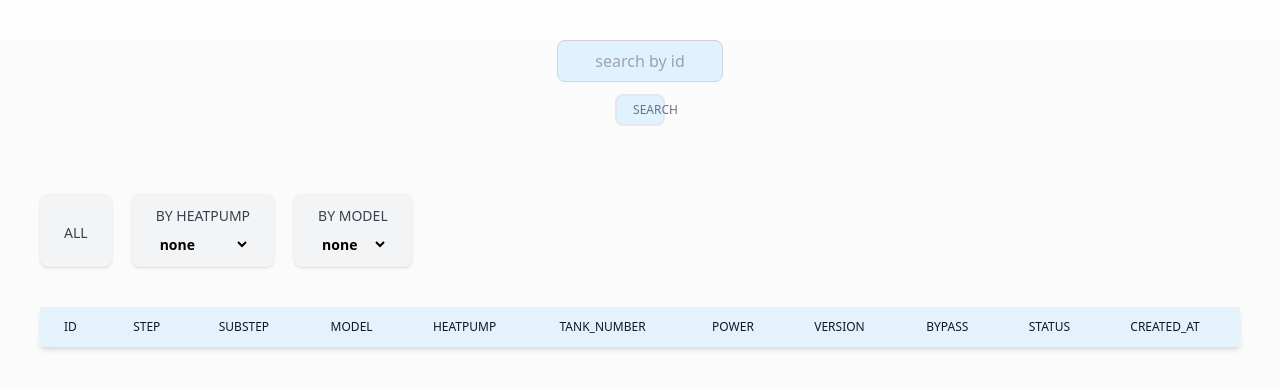
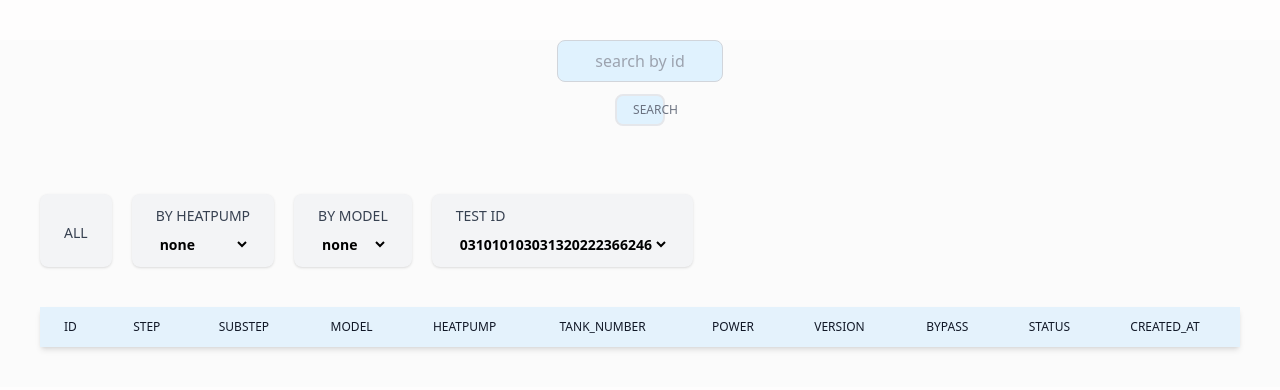
Before and after one commit to danielchochlinski/Data-App, a React (Create React App) app in the folder client/: page / in a window 1280 px wide. Shown: the top 390 px of the page. Built offline with nearby package versions, Linux system fonts and the light colour scheme.

Commit message:
small changes

```diff
--- a/client/src/components/List.jsx
+++ b/client/src/components/List.jsx
@@ -1,6 +1,7 @@
 import React, { useEffect, useState, useCallback } from "react";
 import ListItem from "./ListItem";
-const List = ({ arr }) => {
+import { dummyID } from "../utils/functions";
+const List = ({ arr, setValue }) => {
   const headers = [
     "ID",
     "STEP",
@@ -46,7 +47,7 @@ const List = ({ arr }) => {
 
   return (
     <div className="flex flex-col ">
-      <div className="grid gap-5 ml-10 mr-10	mobile:flex">
+      <div className="grid gap-5 ml-10 mr-10	tablet:flex">
         <div
           onClick={setAllHandle}
           className=" cursor-pointer bg-gray-100 text-black cursor-ponter active:bg-black-600 font-semibold uppercase text-sm px-6 py-3 rounded-lg shadow hover:shadow-lg outline-none focus:outline-none ease-linear transition-all duration-150 flex flex-col justify-center	pb-0"
@@ -63,13 +64,14 @@ const List = ({ arr }) => {
             id="pump"
           >
             <option value="none">none</option>
-            {uniqueHeatPump.map((el) => (
-              <option key={el?.value} value={el}>
+            {uniqueHeatPump.map((el, i) => (
+              <option key={`pump${i}`} value={el}>
                 {el}
               </option>
             ))}
           </select>
         </div>
+
         <div className="bg-gray-100 text-black cursor-ponter active:bg-black-600 font-semibold uppercase text-sm px-6 py-3 rounded-lg shadow hover:shadow-lg outline-none focus:outline-none ease-linear transition-all duration-150 flex flex-col">
           <label className="mb-2 text-sm font-medium text-gray-700 dark:text-gray-400">by Model</label>
           <select
@@ -80,10 +82,18 @@ const List = ({ arr }) => {
             id="model"
           >
             <option value={"none"}>none</option>
-            {uniqueModel.map((el) => (
-              <option key={el.value} value={el}>
+            {uniqueModel.map((el, i) => (
+              <option key={`model${i}`} value={el}>
                 {el}
               </option>
+            ))}
+          </select>
+        </div>
+        <div className="bg-gray-100 text-black cursor-ponter active:bg-black-600 font-semibold uppercase text-sm px-6 py-3 rounded-lg shadow hover:shadow-lg outline-none focus:outline-none ease-linear transition-all duration-150 flex flex-col">
+          <label className="mb-2 text-sm font-medium text-gray-700 dark:text-gray-400">Test ID</label>
+          <select className="cursor-pointer" name="dummy" id="dummy" onChange={(e) => setValue(e.target.value)}>
+            {dummyID.map((el) => (
+              <option key={el.id}>{el}</option>
             ))}
           </select>
         </div>
--- a/client/src/utils/functions.js
+++ b/client/src/utils/functions.js
@@ -2,3 +2,15 @@ export const uniqueID = () => {
   const uniq = "id" + new Date().getTime();
   return uniq;
 };
+
+export const dummyID = [
+  "031010103031320222366246",
+  "031010103031320122553598",
+  "031010103031320222366246",
+  "031010103031320222683682",
+  "031010103031320322021372",
+  "031010103031320322035719",
+  "031010103031320322108297",
+  "031010103031320821823538",
+  "031010103031321021054601",
+];
--- a/client/src/view/Main.jsx
+++ b/client/src/view/Main.jsx
@@ -5,7 +5,7 @@ import SearchedDataModal from "../components/SearchedDataModal";
 import { useNotification } from "../context/NotificationProvider";
 import { uniqueID } from "../utils/functions";
 
-const URL = "http://localhost:5000/api";
+const URL = "http://localhost:5000/api/data";
 const dataLocalStorage = JSON.parse(localStorage.getItem("history") || "[]");
 const Main = () => {
   const dispatch = useNotification();
@@ -13,10 +13,9 @@ const Main = () => {
   const [data, setData] = useState(null);
   const [arr, setArr] = useState(dataLocalStorage);
 
-
   const onSubmit = async (e) => {
     e.preventDefault();
-    const response = await axios.get(`${URL}/data/${value}`);
+    const response = await axios.get(`${URL}/${value}`);
 
     if (response.data.message) {
       dispatch({
@@ -47,8 +46,6 @@ const Main = () => {
         title: "Data found",
       });
     }
-
-    // no duplicates in array after search result
   };
 
   useEffect(() => {
@@ -89,7 +86,7 @@ const Main = () => {
               </div>
             </form>
           </div>
-          <List arr={arr} />
+          <List arr={arr} setValue={setValue} />
         </div>
       </section>
     </>
--- a/client/tailwind.config.js
+++ b/client/tailwind.config.js
@@ -4,7 +4,7 @@ module.exports = {
     extend: {},
     screens: {
       mobile: "480px",
-      tablet: "640px",
+      tablet: "740px",
       // => @media (min-width: 640px) { ... }
 
       laptop: "1024px",
```
